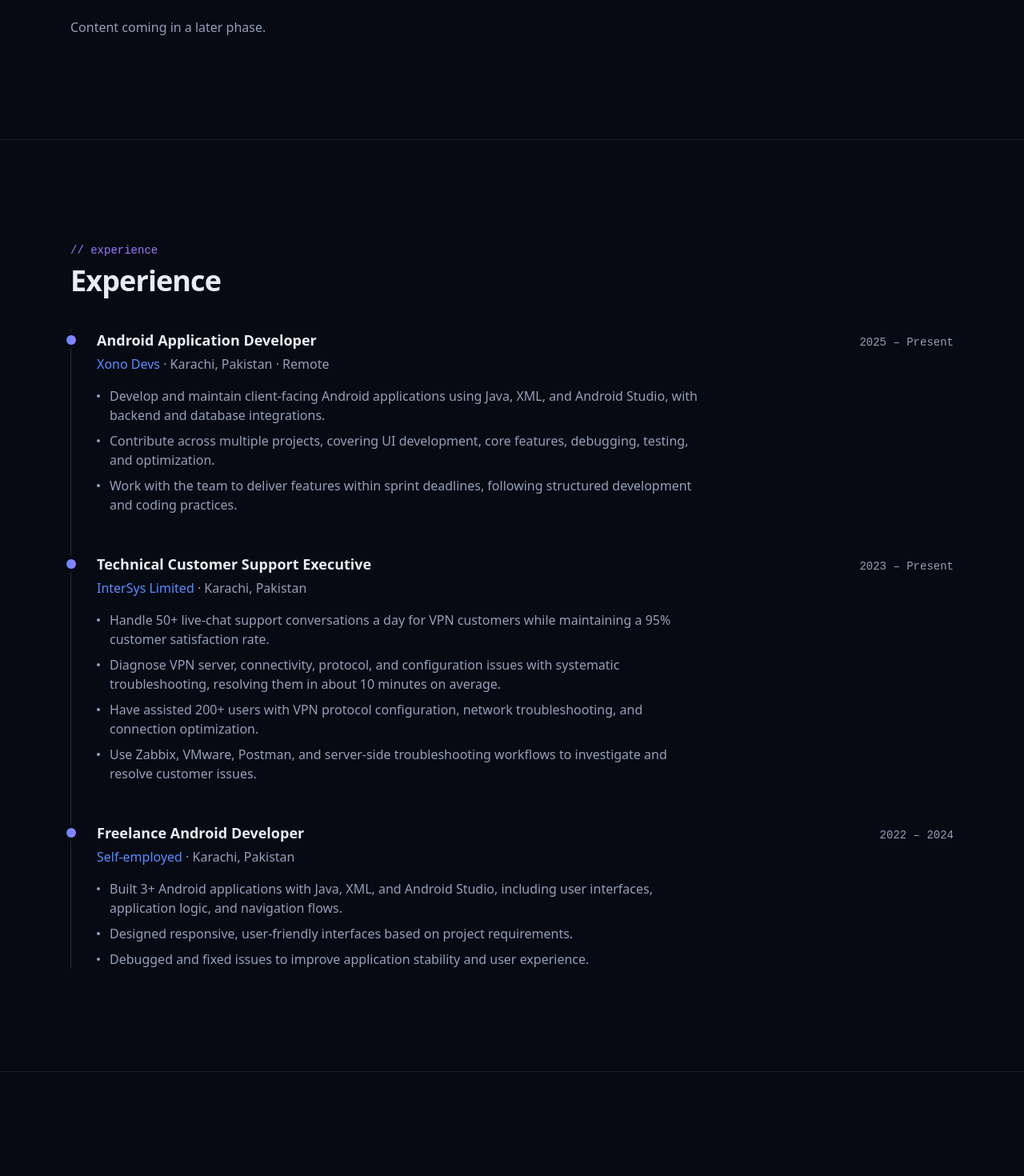
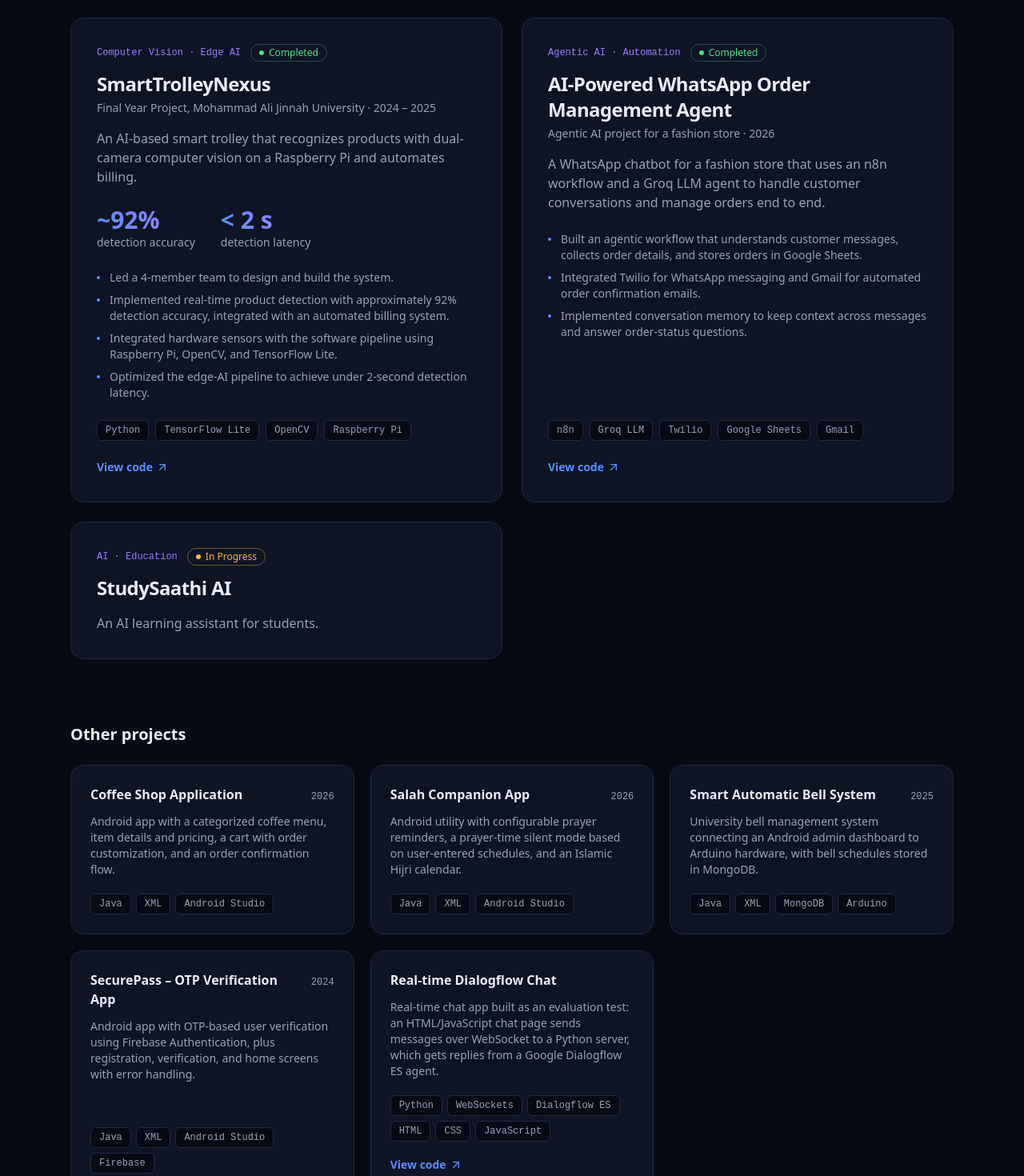
Before and after one commit to smziyanhussain/ziyan-portfolio, a React (Vite) app: page / in a window 1280 px wide. Shown: the part 2740-4210 px from the top of the page at 80% size. Built offline with nearby package versions, Linux system fonts and the light colour scheme.

Commit message:
Fix LinkedIn profile URL

```diff
--- a/src/App.jsx
+++ b/src/App.jsx
@@ -1,20 +1,13 @@
 import Navbar from './components/Navbar.jsx'
 import Footer from './components/Footer.jsx'
-import Section from './components/Section.jsx'
 import Hero from './components/Hero.jsx'
 import About from './components/About.jsx'
 import Skills from './components/Skills.jsx'
+import Projects from './components/Projects.jsx'
 import Experience from './components/Experience.jsx'
 import Education from './components/Education.jsx'
-
-// Temporary placeholder for sections built in Phases 7-8
-function Placeholder({ id, title }) {
-  return (
-    <Section id={id} eyebrow={`// ${id}`} title={title}>
-      <p className="text-muted">Content coming in a later phase.</p>
-    </Section>
-  )
-}
+import GitHub from './components/GitHub.jsx'
+import Contact from './components/Contact.jsx'
 
 function App() {
   return (
@@ -32,11 +25,11 @@ function App() {
         <Hero />
         <About />
         <Skills />
-        <Placeholder id="projects" title="Featured Projects" />
+        <Projects />
         <Experience />
         <Education />
-        <Placeholder id="github" title="GitHub" />
-        <Placeholder id="contact" title="Contact" />
+        <GitHub />
+        <Contact />
       </main>
 
       <Footer />
--- /dev/null
+++ b/src/components/Contact.jsx
@@ -0,0 +1,58 @@
+import { useState } from 'react'
+import { ArrowUpRight, Check, Copy, Mail } from 'lucide-react'
+import Section from './Section.jsx'
+import { contactMessage, socialLinks } from '../data/site.js'
+
+const secondary =
+  'inline-flex items-center gap-2 rounded-lg border border-line px-5 py-3 text-sm font-semibold text-ink transition-colors hover:border-accent hover:bg-surface'
+
+function Contact() {
+  const [copied, setCopied] = useState(false)
+
+  async function copyEmail() {
+    try {
+      await navigator.clipboard.writeText(socialLinks.email)
+      setCopied(true)
+      setTimeout(() => setCopied(false), 2000)
+    } catch {
+      setCopied(false)
+    }
+  }
+
+  return (
+    <Section id="contact" eyebrow="// contact" title="Let's talk">
+      <div className="max-w-2xl">
+        <p className="text-lg leading-relaxed text-muted">{contactMessage}</p>
+
+        <a
+          href={`mailto:${socialLinks.email}`}
+          className="mt-8 inline-flex max-w-full items-center gap-3 rounded-xl bg-accent px-6 py-4 font-semibold break-all text-canvas transition-colors hover:bg-accent-2"
+        >
+          <Mail aria-hidden="true" size={20} className="shrink-0" />
+          {socialLinks.email}
+        </a>
+
+        <div className="mt-6 flex flex-wrap gap-3">
+          <button type="button" onClick={copyEmail} className={secondary}>
+            {copied ? <Check aria-hidden="true" size={16} /> : <Copy aria-hidden="true" size={16} />}
+            {copied ? 'Copied' : 'Copy email'}
+          </button>
+          <a href={socialLinks.linkedin} target="_blank" rel="noreferrer" className={secondary}>
+            LinkedIn <ArrowUpRight aria-hidden="true" size={16} />
+            <span className="sr-only">(opens in a new tab)</span>
+          </a>
+          <a href={socialLinks.github} target="_blank" rel="noreferrer" className={secondary}>
+            GitHub <ArrowUpRight aria-hidden="true" size={16} />
+            <span className="sr-only">(opens in a new tab)</span>
+          </a>
+        </div>
+
+        <p role="status" className="sr-only">
+          {copied ? 'Email address copied to clipboard' : ''}
+        </p>
+      </div>
+    </Section>
+  )
+}
+
+export default Contact
--- /dev/null
+++ b/src/components/GitHub.jsx
@@ -0,0 +1,42 @@
+import { ArrowUpRight } from 'lucide-react'
+import Section from './Section.jsx'
+import { githubHighlights, githubProfile } from '../data/github.js'
+
+function GitHub() {
+  return (
+    <Section id="github" eyebrow="// github" title="On GitHub">
+      <div className="grid gap-5 md:grid-cols-3">
+        <a
+          href={githubProfile.url}
+          target="_blank"
+          rel="noreferrer"
+          className="flex flex-col rounded-2xl border border-accent/40 bg-surface p-6 transition-colors hover:border-accent"
+        >
+          <p className="font-mono text-sm text-accent-2">@{githubProfile.username}</p>
+          <p className="mt-2 text-muted">Source code for my public projects.</p>
+          <span className="mt-auto inline-flex items-center gap-1 pt-6 text-sm font-semibold text-accent">
+            View profile <ArrowUpRight aria-hidden="true" size={16} />
+          </span>
+          <span className="sr-only">(opens in a new tab)</span>
+        </a>
+
+        {githubHighlights.map((repo) => (
+          <a
+            key={repo.name}
+            href={repo.url}
+            target="_blank"
+            rel="noreferrer"
+            className="flex flex-col rounded-2xl border border-line bg-surface p-6 transition-colors hover:border-accent/50"
+          >
+            <p className="font-mono text-sm break-all text-ink">{repo.name}</p>
+            <p className="mt-2 text-sm text-muted">{repo.description}</p>
+            {repo.language && <p className="mt-auto pt-4 font-mono text-xs text-muted">{repo.language}</p>}
+            <span className="sr-only">(opens in a new tab)</span>
+          </a>
+        ))}
+      </div>
+    </Section>
+  )
+}
+
+export default GitHub
--- /dev/null
+++ b/src/components/Projects.jsx
@@ -0,0 +1,137 @@
+import { ArrowUpRight } from 'lucide-react'
+import Section from './Section.jsx'
+import { featuredProjects, otherProjects } from '../data/projects.js'
+
+const chip = 'rounded-md border border-line bg-canvas px-2.5 py-1 font-mono text-xs text-muted'
+
+function StatusBadge({ status }) {
+  const isDone = status === 'completed'
+  return (
+    <span
+      className={`inline-flex items-center gap-1.5 rounded-full border px-2.5 py-0.5 text-xs font-medium ${
+        isDone ? 'border-status-done/30 text-status-done' : 'border-status-progress/40 text-status-progress'
+      }`}
+    >
+      <span
+        aria-hidden="true"
+        className={`h-1.5 w-1.5 rounded-full ${isDone ? 'bg-status-done' : 'bg-status-progress'}`}
+      />
+      {isDone ? 'Completed' : 'In Progress'}
+    </span>
+  )
+}
+
+function RepoLink({ href, title }) {
+  return (
+    <a
+      href={href}
+      target="_blank"
+      rel="noreferrer"
+      className="inline-flex items-center gap-1 text-sm font-semibold text-accent transition-colors hover:text-accent-2"
+    >
+      View code <ArrowUpRight aria-hidden="true" size={16} />
+      <span className="sr-only">for {title} on GitHub (opens in a new tab)</span>
+    </a>
+  )
+}
+
+function ProjectCard({ project }) {
+  const subtitle = [project.context, project.period].filter(Boolean).join(' · ')
+
+  return (
+    <article className="flex flex-col rounded-2xl border border-line bg-surface p-6 transition-colors hover:border-accent/50 sm:p-8">
+      <div className="flex flex-wrap items-center gap-3">
+        <p className="font-mono text-xs text-accent-2">{project.category}</p>
+        <StatusBadge status={project.status} />
+      </div>
+
+      <h3 className="mt-3 text-2xl font-bold tracking-tight text-ink">{project.title}</h3>
+      {subtitle && <p className="mt-1 text-sm text-muted">{subtitle}</p>}
+      <p className="mt-4 text-muted">{project.summary}</p>
+
+      {project.metrics.length > 0 && (
+        <dl className="mt-6 flex flex-wrap gap-8">
+          {project.metrics.map((metric) => (
+            <div key={metric.label} className="flex flex-col-reverse">
+              <dt className="text-sm text-muted">{metric.label}</dt>
+              <dd className="bg-linear-to-r from-accent to-accent-2 bg-clip-text text-3xl font-bold text-transparent">
+                {metric.value}
+              </dd>
+            </div>
+          ))}
+        </dl>
+      )}
+
+      {project.highlights.length > 0 && (
+        <ul className="mt-6 space-y-2 text-sm text-muted">
+          {project.highlights.map((point) => (
+            <li key={point} className="flex gap-3">
+              <span aria-hidden="true" className="mt-2 h-1 w-1 shrink-0 rounded-full bg-accent" />
+              <span>{point}</span>
+            </li>
+          ))}
+        </ul>
+      )}
+
+      {(project.tech.length > 0 || project.links.repo) && (
+        <div className="mt-auto pt-6">
+          {project.tech.length > 0 && (
+            <ul aria-label="Technologies" className="flex flex-wrap gap-2">
+              {project.tech.map((tech) => (
+                <li key={tech} className={chip}>
+                  {tech}
+                </li>
+              ))}
+            </ul>
+          )}
+          {project.links.repo && (
+            <div className="mt-5">
+              <RepoLink href={project.links.repo} title={project.title} />
+            </div>
+          )}
+        </div>
+      )}
+    </article>
+  )
+}
+
+function Projects() {
+  return (
+    <Section id="projects" eyebrow="// projects" title="Featured Projects">
+      <div className="grid gap-6 lg:grid-cols-2">
+        {featuredProjects.map((project) => (
+          <ProjectCard key={project.id} project={project} />
+        ))}
+      </div>
+
+      <h3 className="mt-20 text-xl font-semibold text-ink">Other projects</h3>
+      <ul className="mt-6 grid gap-5 sm:grid-cols-2 lg:grid-cols-3">
+        {otherProjects.map((project) => (
+          <li key={project.id} className="flex flex-col rounded-2xl border border-line bg-surface p-6">
+            <div className="flex items-baseline justify-between gap-3">
+              <h4 className="font-semibold text-ink">{project.title}</h4>
+              {project.period && <span className="shrink-0 font-mono text-xs text-muted">{project.period}</span>}
+            </div>
+            <p className="mt-3 text-sm text-muted">{project.summary}</p>
+            <div className="mt-auto pt-5">
+              <ul aria-label="Technologies" className="flex flex-wrap gap-1.5">
+                {project.tech.map((tech) => (
+                  <li key={tech} className={chip}>
+                    {tech}
+                  </li>
+                ))}
+              </ul>
+              {project.links?.repo && (
+                <div className="mt-4">
+                  <RepoLink href={project.links.repo} title={project.title} />
+                </div>
+              )}
+            </div>
+          </li>
+        ))}
+      </ul>
+    </Section>
+  )
+}
+
+export default Projects
--- a/src/data/site.js
+++ b/src/data/site.js
@@ -34,6 +34,6 @@ export const navLinks = [
 
 export const socialLinks = {
   github: 'https://github.com/smziyanhussain',
-  linkedin: 'https://www.linkedin.com/in/syed-muhammad-ziyan-hussain',
+  linkedin: 'https://www.linkedin.com/in/syed-muhammad-ziyan-hussain-0768332a7',
   email: 'smziyanhussain@gmail.com',
 }
```
